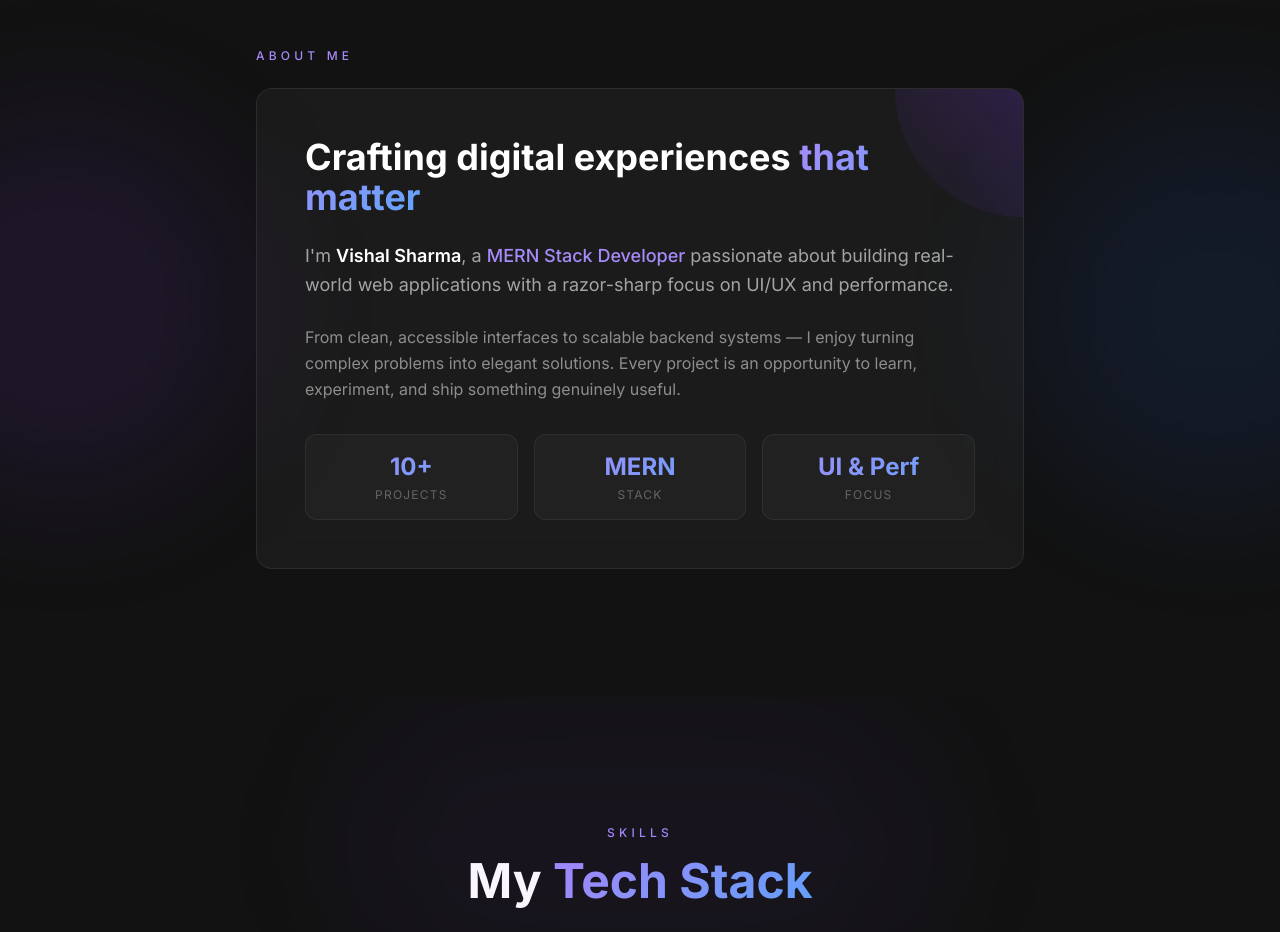
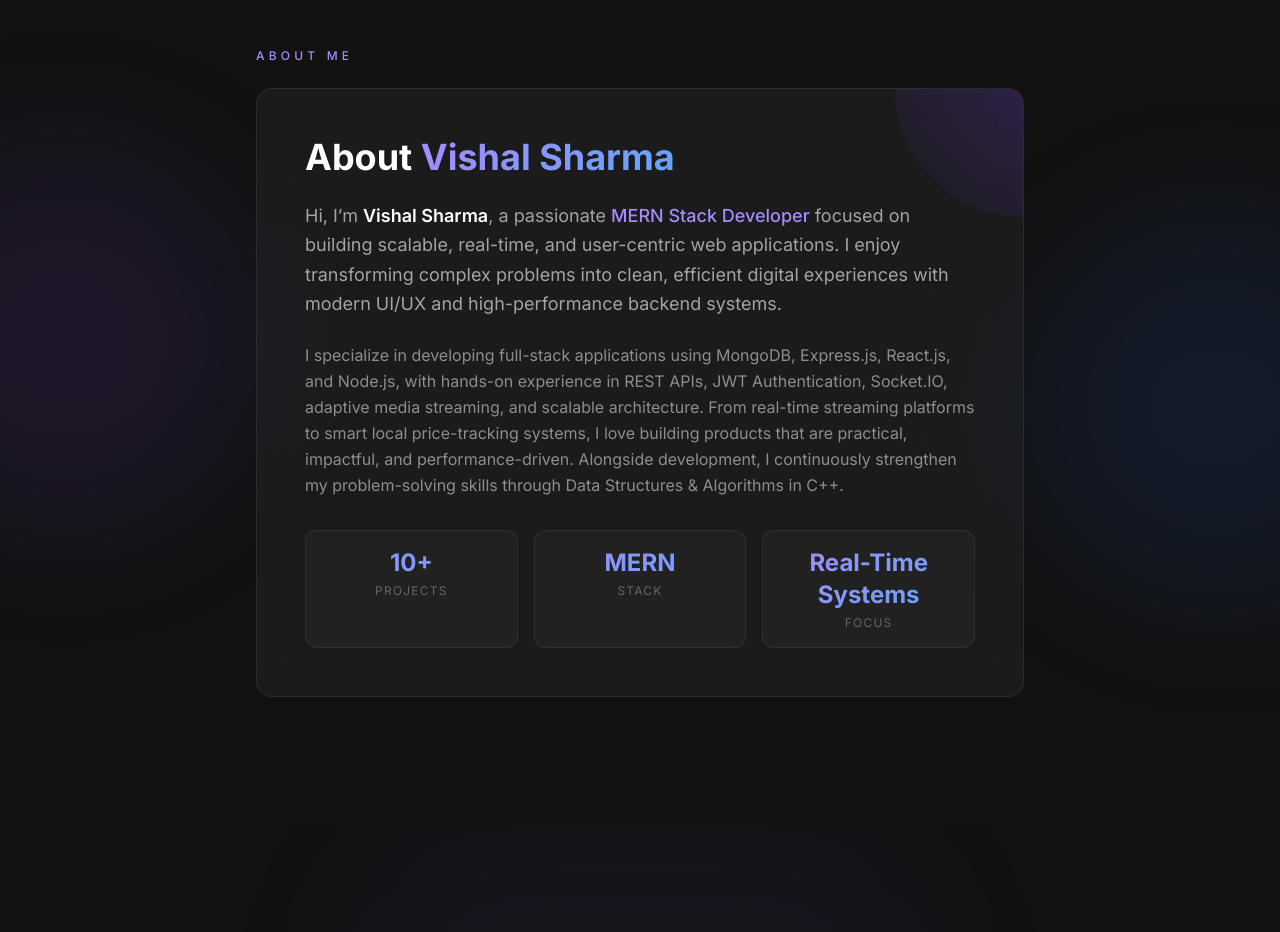
Before and after one commit to Vishal-Sharma-6033/MyPortfolio, a React app: page / in a window 1280 px wide. Shown: the part 880-1812 px from the top of the page. Built offline with nearby package versions, Linux system fonts and the light colour scheme; no server answers; the HTML template or start-up script is replaced by a standard one.

Commit message:
Update About content and stats

```diff
--- a/src/components/About.jsx
+++ b/src/components/About.jsx
@@ -32,20 +32,24 @@ export default function About() {
           <div className="absolute top-0 right-0 w-32 h-32 bg-gradient-to-bl from-violet-600/20 to-transparent rounded-bl-full" />
 
           <h2 className="text-3xl md:text-4xl font-bold text-white mb-6 leading-snug">
-            Crafting digital experiences{' '}
-            <span className="text-gradient">that matter</span>
+            About <span className="text-gradient">Vishal Sharma</span>
           </h2>
 
           <p className="text-white/60 text-lg leading-relaxed mb-6">
-            I'm <span className="text-white font-semibold">Vishal Sharma</span>, a{' '}
-            <span className="text-violet-400 font-medium">MERN Stack Developer</span>{' '}
-            passionate about building real-world web applications with a razor-sharp
-            focus on UI/UX and performance.
+            Hi, I’m <span className="text-white font-semibold">Vishal Sharma</span>, a{' '}
+            passionate <span className="text-violet-400 font-medium">MERN Stack Developer</span>{' '}
+            focused on building scalable, real-time, and user-centric web applications.
+            I enjoy transforming complex problems into clean, efficient digital
+            experiences with modern UI/UX and high-performance backend systems.
           </p>
           <p className="text-white/50 leading-relaxed mb-8">
-            From clean, accessible interfaces to scalable backend systems — I enjoy
-            turning complex problems into elegant solutions. Every project is an
-            opportunity to learn, experiment, and ship something genuinely useful.
+            I specialize in developing full-stack applications using MongoDB, Express.js,
+            React.js, and Node.js, with hands-on experience in REST APIs, JWT Authentication,
+            Socket.IO, adaptive media streaming, and scalable architecture. From real-time
+            streaming platforms to smart local price-tracking systems, I love building
+            products that are practical, impactful, and performance-driven. Alongside
+            development, I continuously strengthen my problem-solving skills through Data
+            Structures & Algorithms in C++.
           </p>
 
           {/* Stats row */}
@@ -53,7 +57,7 @@ export default function About() {
             {[
               { label: 'Projects', value: '10+' },
               { label: 'Stack', value: 'MERN' },
-              { label: 'Focus', value: 'UI & Perf' },
+              { label: 'Focus', value: 'Real-Time Systems' },
             ].map((stat) => (
               <div
                 key={stat.label}
```
